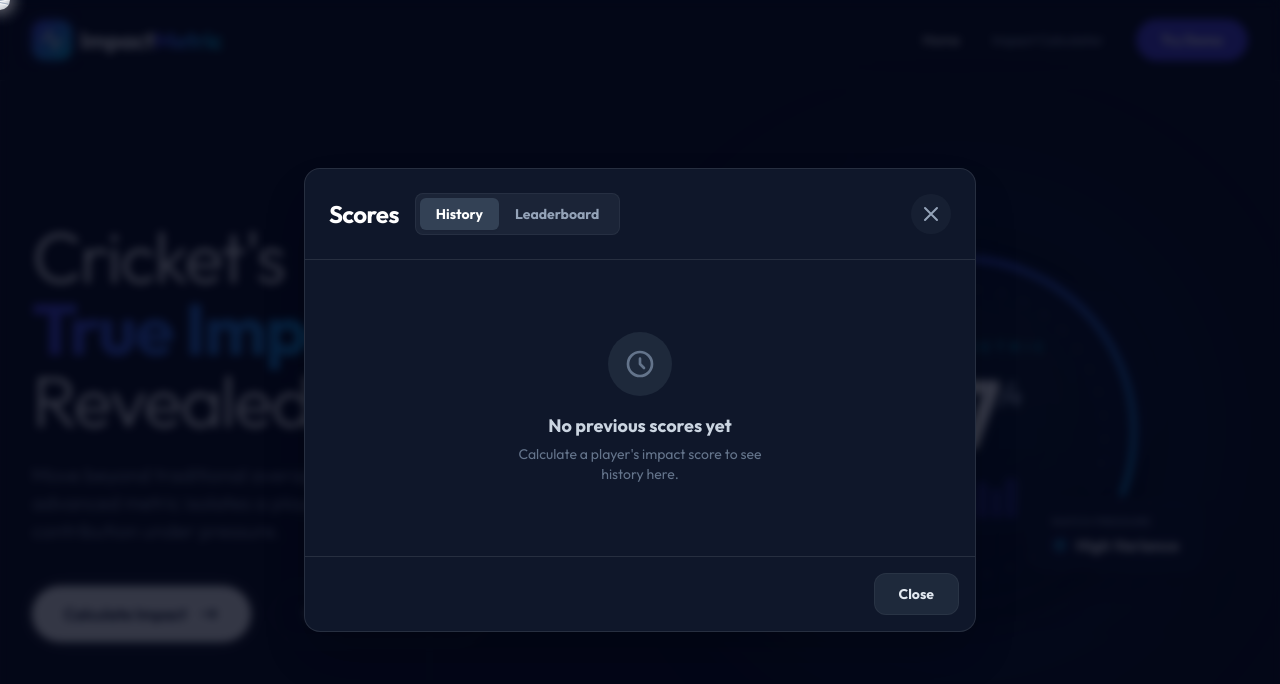
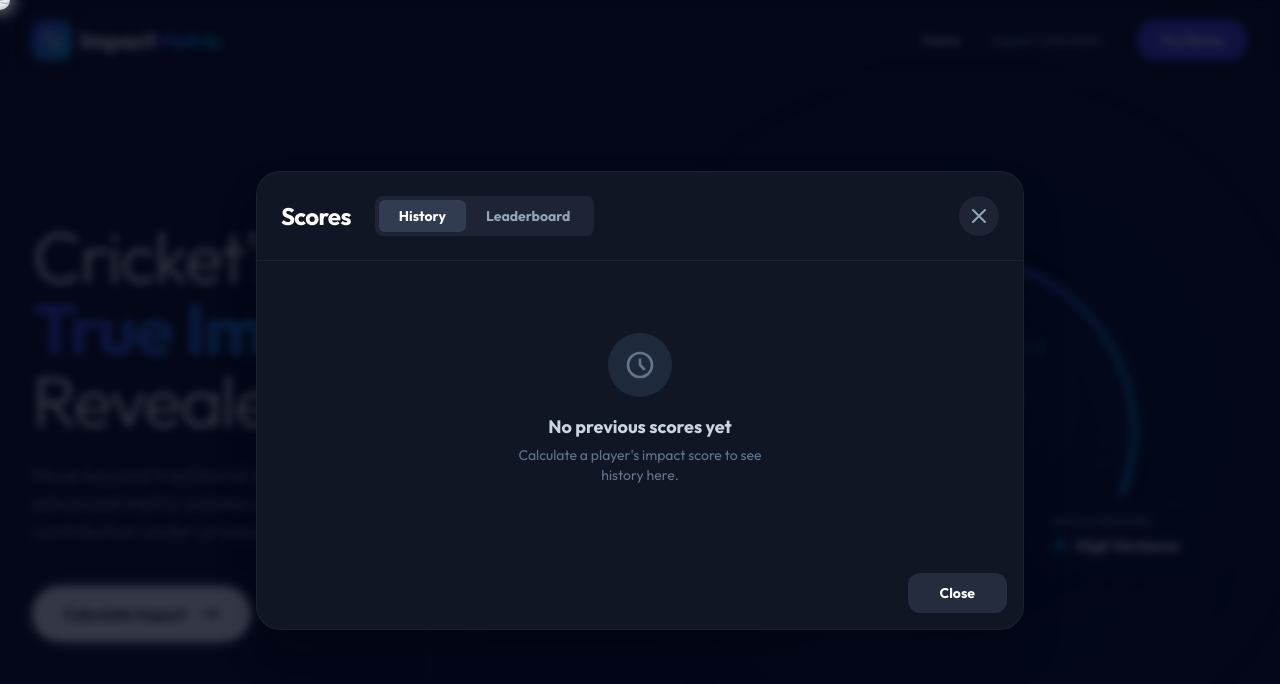
Before and after one commit to misarilakhani/Skill_issue_Cricheroes, a React (Vite) app: page / in a window 1280 px wide. Both pictures are taken after a click on the button "View Previous Scores". Shown: the top 684 px of the page. Built offline with nearby package versions, Linux system fonts and the light colour scheme.

Commit message:
UI: Match History Modal and Leaderboard styles to designs

```diff
--- a/src/components/HistoryModal.jsx
+++ b/src/components/HistoryModal.jsx
@@ -17,20 +17,20 @@ export function HistoryModal({ onClose }) {
 
     return (
         <div className="fixed inset-0 z-[100] flex items-center justify-center p-4 bg-slate-950/80 backdrop-blur-sm animate-in fade-in duration-200">
-            <div className="bg-slate-900 border border-white/10 rounded-2xl shadow-2xl max-w-2xl w-full relative max-h-[85vh] flex flex-col">
-                <div className="p-4 sm:p-6 border-b border-white/10 flex justify-between items-center shrink-0">
-                    <div className="flex items-center gap-4">
+            <div className="bg-[#111625] border border-white/5 rounded-3xl shadow-2xl max-w-3xl w-full relative max-h-[85vh] flex flex-col">
+                <div className="p-4 sm:p-6 border-b border-white/5 flex justify-between items-center shrink-0">
+                    <div className="flex items-center gap-6">
                         <h2 className="text-xl sm:text-2xl font-black text-white tracking-tight hidden sm:block">Scores</h2>
-                        <div className="flex bg-slate-800/80 rounded-lg p-1 border border-white/5">
+                        <div className="flex bg-[#1e2434] rounded-lg p-1">
                             <button
                                 onClick={() => setActiveTab('history')}
-                                className={`px-3 py-1.5 sm:px-4 text-xs sm:text-sm font-bold rounded-md transition-all ${activeTab === 'history' ? 'bg-slate-700 text-white shadow-sm' : 'text-slate-400 hover:text-slate-200 hover:bg-slate-700/50'}`}
+                                className={`px-4 py-1.5 sm:px-5 text-sm font-bold rounded-md transition-all ${activeTab === 'history' ? 'bg-[#313b52] text-white shadow-sm' : 'text-slate-400 hover:text-slate-200 hover:bg-white/5'}`}
                             >
                                 History
                             </button>
                             <button
                                 onClick={() => setActiveTab('leaderboard')}
-                                className={`px-3 py-1.5 sm:px-4 text-xs sm:text-sm font-bold rounded-md transition-all ${activeTab === 'leaderboard' ? 'bg-slate-700 text-white shadow-sm' : 'text-slate-400 hover:text-slate-200 hover:bg-slate-700/50'}`}
+                                className={`px-4 py-1.5 sm:px-5 text-sm font-bold rounded-md transition-all ${activeTab === 'leaderboard' ? 'bg-[#313b52] text-white shadow-sm' : 'text-slate-400 hover:text-slate-200 hover:bg-white/5'}`}
                             >
                                 Leaderboard
                             </button>
@@ -38,7 +38,7 @@ export function HistoryModal({ onClose }) {
                     </div>
                     <button
                         onClick={onClose}
-                        className="text-slate-400 hover:text-white transition-colors p-2 bg-slate-800/50 rounded-full hover:bg-slate-700"
+                        className="text-slate-400 hover:text-white transition-colors p-2 bg-[#1e2434] rounded-full hover:bg-[#313b52]"
                     >
                         <svg xmlns="http://www.w3.org/2000/svg" className="h-5 w-5 sm:h-6 sm:w-6" fill="none" viewBox="0 0 24 24" stroke="currentColor"><path strokeLinecap="round" strokeLinejoin="round" strokeWidth={2} d="M6 18L18 6M6 6l12 12" /></svg>
                     </button>
@@ -58,21 +58,12 @@ export function HistoryModal({ onClose }) {
                     ) : (
                         <div className="space-y-3">
                             {history.map((entry, idx) => (
-                                <div key={idx} className="bg-slate-800/50 border border-white/5 rounded-xl p-4 flex flex-col sm:flex-row sm:items-center justify-between gap-4 hover:bg-slate-800/80 transition-colors">
-                                    <div className="flex-1">
-                                        <div className="flex items-center gap-3 mb-1">
-                                            <span className="font-bold text-white text-lg">{entry.player1}</span>
-                                            <span className="bg-teal-500/10 text-teal-400 border border-teal-500/20 px-2 py-0.5 rounded flex items-center justify-center font-black text-sm">{entry.score1}</span>
-                                        </div>
-                                        {entry.player2 && (
-                                            <div className="flex items-center gap-3 mt-2">
-                                                <span className="text-[10px] text-slate-500 font-black uppercase tracking-widest px-1">VS</span>
-                                                <span className="font-bold text-slate-300 text-sm">{entry.player2}</span>
-                                                <span className="bg-amber-500/10 text-amber-400 border border-amber-500/20 px-2 py-0.5 rounded flex items-center justify-center font-black text-sm">{entry.score2}</span>
-                                            </div>
-                                        )}
+                                <div key={idx} className="bg-[#181d2d] border border-white/5 rounded-2xl p-5 flex items-center justify-between hover:bg-[#1f2638] transition-colors">
+                                    <div className="flex items-center gap-4">
+                                        <span className="font-bold text-white text-xl">{entry.player1}</span>
+                                        <span className="bg-[#132c32] text-[#36d399] border border-[#132c32] px-2.5 py-1 rounded flex items-center justify-center font-bold text-sm">{entry.score1}</span>
                                     </div>
-                                    <div className="text-xs font-bold text-slate-500 shrink-0 bg-slate-900/50 px-3 py-1.5 rounded-lg border border-white/5">
+                                    <div className="text-[11px] font-bold text-slate-400 bg-[#111625] px-4 py-2 rounded-xl border border-white/5 uppercase tracking-wide">
                                         {formatDate(entry.timestamp)}
                                     </div>
                                 </div>
@@ -81,10 +72,10 @@ export function HistoryModal({ onClose }) {
                     )}
                 </div>
 
-                <div className="p-4 border-t border-white/10 shrink-0 flex justify-end">
+                <div className="p-4 shrink-0 flex justify-end">
                     <button
                         onClick={onClose}
-                        className="bg-slate-800 hover:bg-slate-700 text-slate-200 font-bold py-2.5 px-6 rounded-xl transition-colors border border-white/5 text-sm"
+                        className="bg-[#242c3d] hover:bg-[#313b52] text-white font-bold py-2.5 px-8 rounded-xl transition-colors text-sm shadow-sm"
                     >
                         Close
                     </button>
--- a/src/components/ImpactLeaderboard.jsx
+++ b/src/components/ImpactLeaderboard.jsx
@@ -22,51 +22,56 @@ export function ImpactLeaderboard() {
 
     return (
         <div className="bg-slate-900/40 backdrop-blur-md rounded-[2rem] overflow-hidden border border-white/5 relative">
-            <div className="p-8 border-b border-white/5 flex items-center justify-between bg-slate-900/20">
+            <div className="p-8 border-b border-white/5 flex items-center justify-between bg-transparent">
                 <div>
                     <h3 className="text-2xl font-black text-white tracking-tight flex items-center gap-3">
-                        <Trophy className="w-6 h-6 text-amber-400 shadow-amber-400/20 shadow-lg" />
+                        <Trophy className="w-6 h-6 text-amber-500 drop-shadow-[0_0_15px_rgba(245,158,11,0.5)]" />
                         Impact Leaderboard
                     </h3>
                     <p className="text-sm font-medium text-slate-400 mt-1">Based on your recent calculations</p>
                 </div>
-                <div className="bg-slate-900/60 px-4 py-2 rounded-full border border-white/5 text-[10px] font-bold text-slate-400 uppercase tracking-widest flex items-center gap-2">
-                    <Clock className="w-3 h-3" />
+                <div className="bg-[#111625] px-5 py-2.5 rounded-full border border-white/5 text-[10px] font-bold text-slate-400 uppercase tracking-widest flex items-center gap-2">
+                    <Clock className="w-3.5 h-3.5" />
                     Top Performances
                 </div>
             </div>
 
             <div className="divide-y divide-white/5">
-                {leaderboard.map((entry, index) => (
+                {leaderboard.map((entry, index) => {
+                    const getRankStyle = (idx) => {
+                        if (idx === 0) return 'bg-[#3b3524] border-[#fbbf24]/30 text-[#fbbf24]';
+                        if (idx === 1) return 'bg-[#333742] border-[#cbd5e1]/30 text-[#cbd5e1]';
+                        if (idx === 2) return 'bg-[#4a2e21] border-[#f97316]/30 text-[#f97316]';
+                        return 'bg-[#181d2d] border-white/5 text-slate-500';
+                    };
+
+                    return (
                         <div
                             key={`${entry.playerName}-${index}`}
-                        className="p-6 flex items-center justify-between hover:bg-white/5 transition-all group"
+                            className="p-8 flex items-center justify-between hover:bg-white/5 transition-all group"
                         >
                             <div className="flex items-center gap-6">
-                            <div className={`w-8 h-8 rounded-lg flex items-center justify-center font-black text-sm border ${index === 0 ? 'bg-amber-400/20 border-amber-400/30 text-amber-400' :
-                                    index === 1 ? 'bg-slate-300/20 border-slate-300/30 text-slate-200' :
-                                        index === 2 ? 'bg-orange-500/20 border-orange-500/30 text-orange-400' :
-                                            'bg-slate-900 border-white/5 text-slate-500'
-                                }`}>
+                                <div className={`w-10 h-10 rounded-xl flex items-center justify-center font-black text-sm border ${getRankStyle(index)}`}>
                                     {index + 1}
                                 </div>
-                            <div>
-                                <h4 className="text-lg font-bold text-slate-200 group-hover:text-white transition-colors">{entry.playerName}</h4>
-                                <div className="flex items-center gap-2 text-[10px] font-medium text-slate-500 uppercase tracking-widest mt-0.5">
-                                    <Medal className="w-3 h-3" />
+                                <div className="flex flex-col gap-1">
+                                    <h4 className="text-xl font-bold text-slate-200 group-hover:text-white transition-colors tracking-tight">{entry.playerName}</h4>
+                                    <div className="flex items-center gap-1.5 text-[11px] font-bold text-slate-500 uppercase tracking-wider">
+                                        <Medal className="w-3.5 h-3.5" />
                                         {new Date(entry.timestamp).toLocaleDateString()}
                                     </div>
                                 </div>
                             </div>
 
-                        <div className="text-right">
-                            <div className="text-3xl font-black text-white tracking-tighter tabular-nums drop-shadow-md">
+                            <div className="text-right flex flex-col items-end gap-1">
+                                <div className="text-4xl font-black text-white tracking-tighter tabular-nums drop-shadow-md leading-none">
                                     {entry.impactScore}
                                 </div>
-                            <div className="text-[10px] font-black text-slate-500 uppercase tracking-widest">Impact Score</div>
+                                <div className="text-[10px] font-bold text-slate-500 uppercase tracking-widest">Impact Score</div>
                             </div>
                         </div>
-                ))}
+                    );
+                })}
             </div>
         </div>
     );
```
Lines whose indentation alone changed are shown as unchanged.
